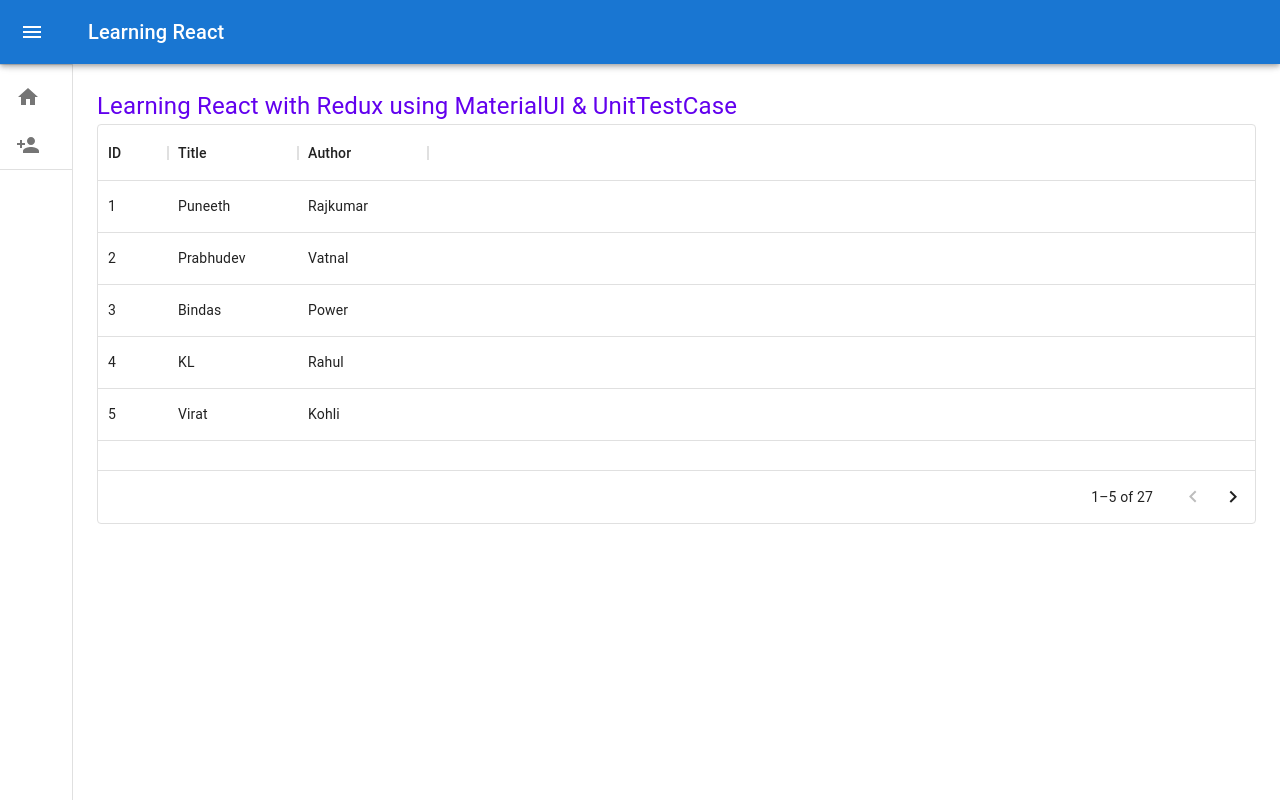
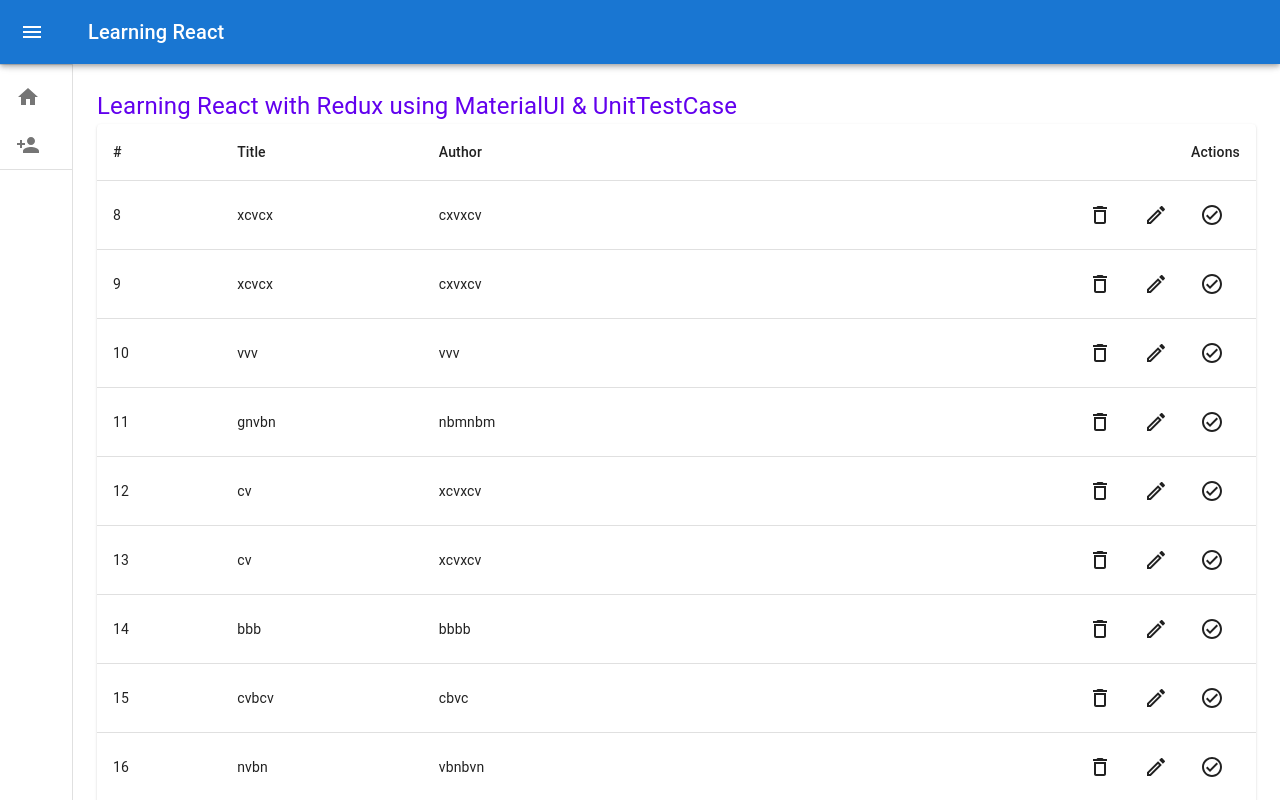
Before and after one commit to prabhudevv/Learning-Redux-MaterialUI-UnitTestCase, a React (Create React App) app in the folder learning-react-redux-materialui-unittestcase/: page / in a window 1280 px wide. Shown: the top 800 px of the page. Built offline with nearby package versions, Linux system fonts and the light colour scheme; data requests are answered from the project's data file.

Commit message:
Delete functionality implemented

```diff
--- a/learning-react-redux-materialui-unittestcase/db.json
+++ b/learning-react-redux-materialui-unittestcase/db.json
@@ -1,40 +1,5 @@
 {
   "users": [
-    {
-      "title": "Puneeth",
-      "author": "Rajkumar",
-      "id": 1
-    },
-    {
-      "title": "Prabhudev",
-      "author": "Vatnal",
-      "id": 2
-    },
-    {
-      "title": "Bindas",
-      "author": "Power",
-      "id": 3
-    },
-    {
-      "title": "KL",
-      "author": "Rahul",
-      "id": 4
-    },
-    {
-      "title": "Virat",
-      "author": "Kohli",
-      "id": 5
-    },
-    {
-      "title": "The",
-      "author": "Rock",
-      "id": 6
-    },
-    {
-      "title": "Bolo Bolo",
-      "author": "James",
-      "id": 7
-    },
     {
       "title": "xcvcx",
       "author": "cxvxcv",
@@ -101,11 +66,6 @@
       "id": 20
     },
     {
-      "title": "ss",
-      "author": "sss",
-      "id": 21
-    },
-    {
       "title": "mmm",
       "author": "mmm",
       "id": 22
@@ -121,11 +81,6 @@
       "id": 24
     },
     {
-      "title": "xcv",
-      "author": "xcvxcvcx",
-      "id": 25
-    },
-    {
       "title": " bbbb",
       "author": "bbb",
       "id": 26
@@ -134,6 +89,11 @@
       "title": "xx",
       "author": "x",
       "id": 27
+    },
+    {
+      "title": "DDDD",
+      "author": "DDD",
+      "id": 28
     }
   ]
 }
--- a/learning-react-redux-materialui-unittestcase/src/axios/axios.js
+++ b/learning-react-redux-materialui-unittestcase/src/axios/axios.js
@@ -22,3 +22,6 @@
 
 export const postService = (baseUrlType, url, body) =>
   axios.post(urls[baseUrlType] + url, body);
+
+export const deleteService = (baseUrlType, url, id) =>
+  axios.delete(urls[baseUrlType] + url, id);
--- a/learning-react-redux-materialui-unittestcase/src/components/components/AddUser.js
+++ b/learning-react-redux-materialui-unittestcase/src/components/components/AddUser.js
@@ -3,9 +3,8 @@
 import Grid from "@mui/material/Grid";
 import TextField from "@mui/material/TextField";
 import Button from "@mui/material/Button";
-import { setInputValue } from "../../store/actions/userActions";
+import { setInputValue, resetUserData } from "../../store/actions/userActions";
 import { postService } from "../../axios/axios";
-import { resetUserData } from "../../store/actions/userActions";
 import { useNavigate } from "react-router-dom";
 
 const AddUser = () => {
--- a/learning-react-redux-materialui-unittestcase/src/components/components/Home.js
+++ b/learning-react-redux-materialui-unittestcase/src/components/components/Home.js
@@ -3,10 +3,28 @@
 import { PRIMARY_PURPLE } from "../../constants/colors";
 import { PROJECT_TITLE } from "../../constants/constants";
 import { useEffect } from "react";
-import { getService } from "../../axios/axios";
+import { getService, deleteService } from "../../axios/axios";
 import { setUserData } from "../../store/actions/userActions";
 import { useDispatch, useSelector } from "react-redux";
-import { DataGrid } from "@mui/x-data-grid";
+
+// MUI Icons
+import DeleteOutlineOutlinedIcon from "@mui/icons-material/DeleteOutlineOutlined";
+import EditOutlinedIcon from "@mui/icons-material/EditOutlined";
+import CheckCircleOutlineOutlinedIcon from "@mui/icons-material/CheckCircleOutlineOutlined";
+import BlockOutlinedIcon from "@mui/icons-material/BlockOutlined";
+
+// MUI Components
+import {
+  Button,
+  ButtonGroup,
+  Table,
+  TableBody,
+  TableCell,
+  TableContainer,
+  TableHead,
+  TableRow,
+  Paper,
+} from "@mui/material";
 
 const useStyles = makeStyles({
   projectTitle: {
@@ -22,22 +40,25 @@
 
   const allUsers = useSelector((state) => state.user.userData);
 
-  const columns = [
-    { field: "id", headerName: "ID", width: 70, sortable: true },
-    { field: "title", headerName: "Title", width: 130, sortable: false },
-    { field: "author", headerName: "Author", width: 130, sortable: false },
-  ];
-
   allUsers.map((item, idx) => {
     rows.push({
       title: item.title,
       author: item.author,
       id: item.id,
-      uniqueKey: item.id,
     });
   });
 
-  useEffect(() => {
+  const deleteUser = (id) => {
+    deleteService("USER_SERVICE", `/users/${id}`)
+      .then((res) => {
+        getAllUsers();
+      })
+      .catch((err) => {
+        console.log("deleted fail");
+      });
+  };
+
+  const getAllUsers = () => {
     getService("USER_SERVICE", "/users")
       .then((res) => {
         dispatch(setUserData(res.data));
@@ -45,21 +66,57 @@
       .catch((err) => {
         dispatch(setUserData(err));
       });
+  };
+
+  useEffect(() => {
+    getAllUsers();
   }, []);
 
   return (
     <>
       <p className={classes.projectTitle}>{PROJECT_TITLE}</p>
-      <div style={{ height: 400, width: "100%" }}>
-        <DataGrid
-          rows={rows}
-          columns={columns}
-          pageSize={5}
-          rowsPerPageOptions={[5]}
-          // checkboxSelection
-          components
-        />
-      </div>
+      <TableContainer component={Paper}>
+        <Table sx={{ minWidth: 650 }} aria-label="simple table">
+          <TableHead>
+            <TableRow>
+              <TableCell>#</TableCell>
+              <TableCell>Title</TableCell>
+              <TableCell>Author</TableCell>
+              <TableCell align="right">Actions</TableCell>
+            </TableRow>
+          </TableHead>
+          <TableBody>
+            {allUsers.map((item) => (
+              <TableRow key={item.id}>
+                <TableCell component="th" scope="row">
+                  {item.id}
+                </TableCell>
+                <TableCell component="th" scope="row">
+                  {item.title}
+                </TableCell>
+                <TableCell>{item.author}</TableCell>
+                <TableCell align="right">
+                  <ButtonGroup variant="" aria-label=" button group">
+                    <Button onClick={(e) => deleteUser(item.id)}>
+                      <DeleteOutlineOutlinedIcon />
+                    </Button>
+                    <Button>
+                      <EditOutlinedIcon />
+                    </Button>
+                    <Button>
+                      {true ? (
+                        <CheckCircleOutlineOutlinedIcon />
+                      ) : (
+                        <BlockOutlinedIcon />
+                      )}
+                    </Button>
+                  </ButtonGroup>
+                </TableCell>
+              </TableRow>
+            ))}
+          </TableBody>
+        </Table>
+      </TableContainer>
     </>
   );
 };
```
